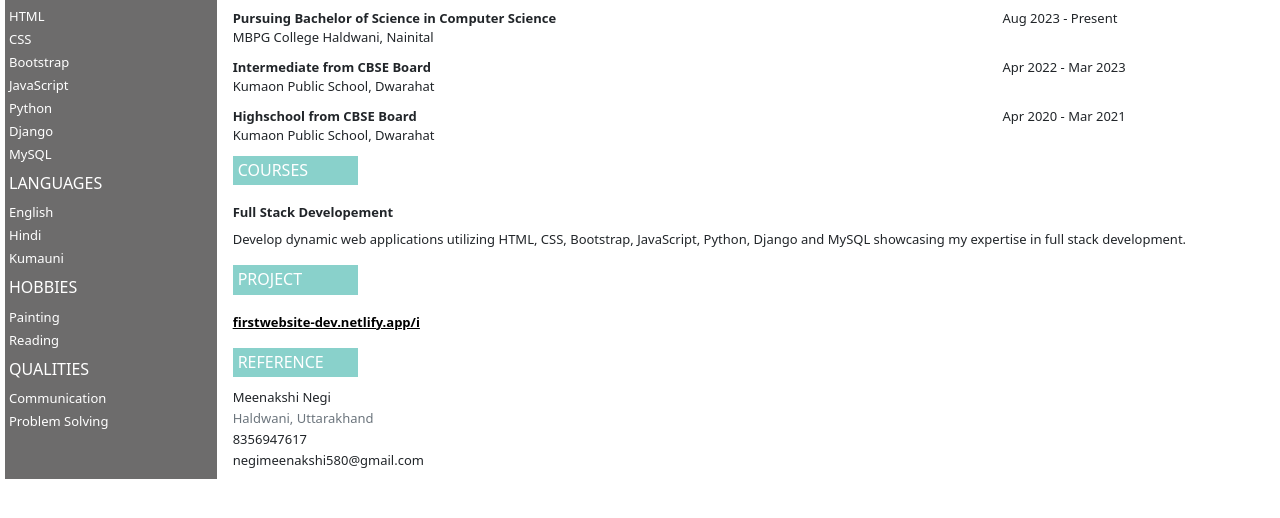
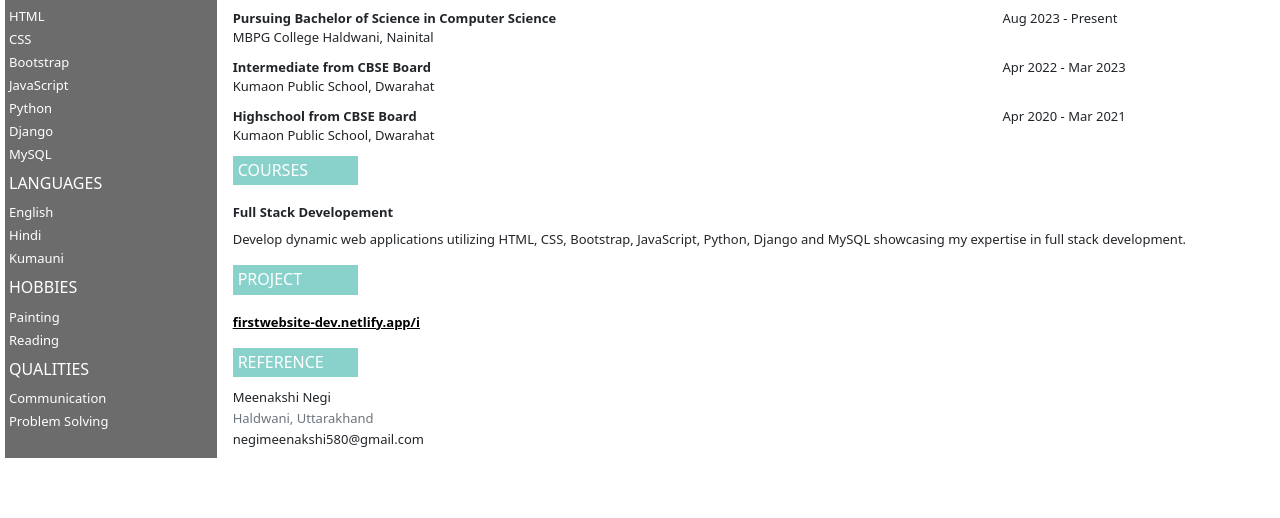
Before and after one commit to meenakshi263652/resume, a plain HTML site: page index.html in a window 1280 px wide. Shown: the part 190-708 px from the top of the page. Drawn offline with nearby package versions, Linux system fonts and the light colour scheme.

Commit message:
Add files via upload
delete text

```diff
--- a/index.html
+++ b/index.html
@@ -278,8 +278,7 @@
                     <div class="col-lg-9 col-md-9 col-sm-9 reference">
                         <p class="reference">Meenakshi Negi</p>
                         <p class="reference text-secondary">Haldwani, Uttarakhand</p>
-                        <p class="reference">8356947617</p>
-                        <p class="reference"> negimeenakshi580@gmail.com</p>
+                        <p class="reference last"> negimeenakshi580@gmail.com</p>
                     </div>
                 </div>
             </div>
```
